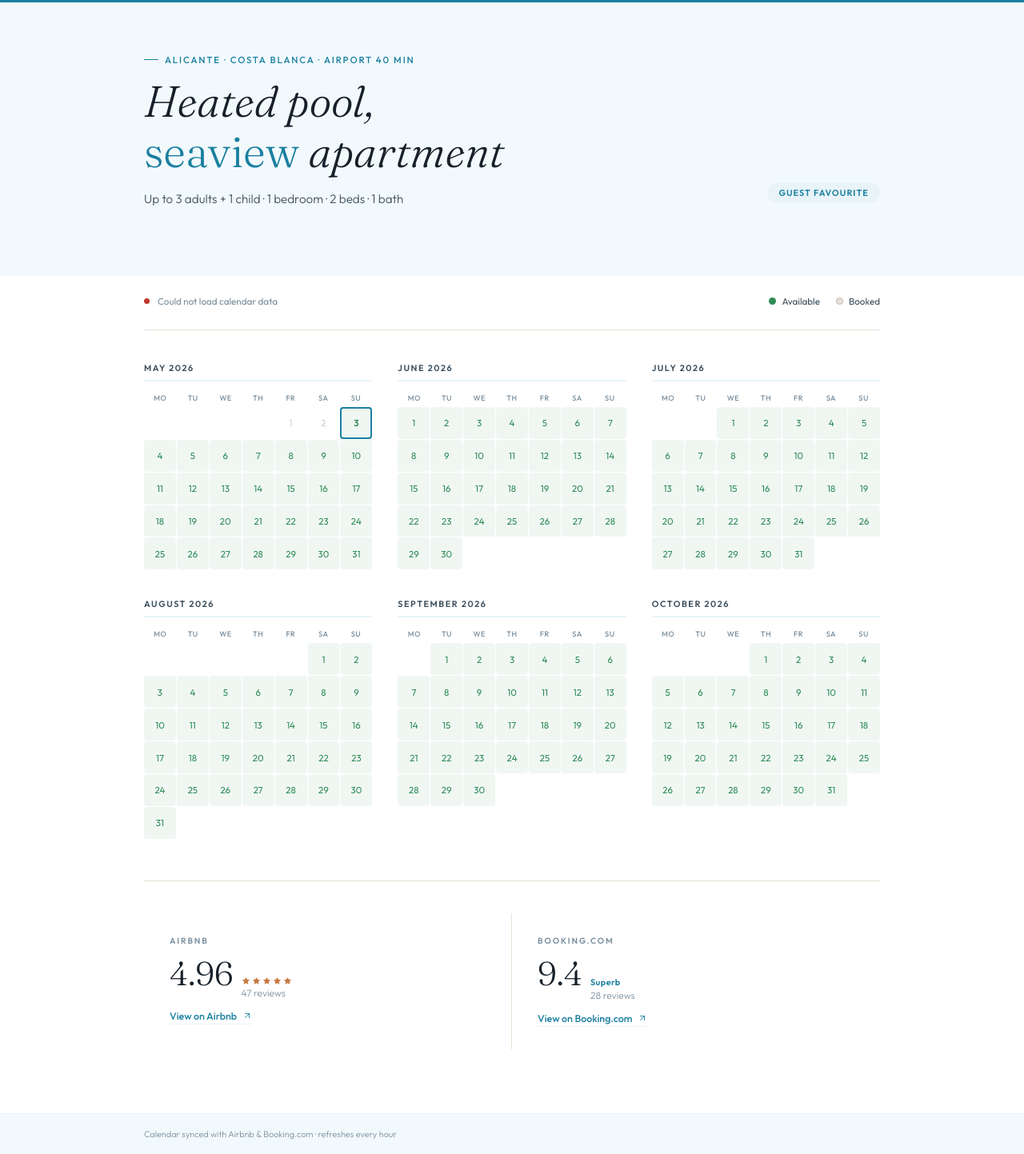
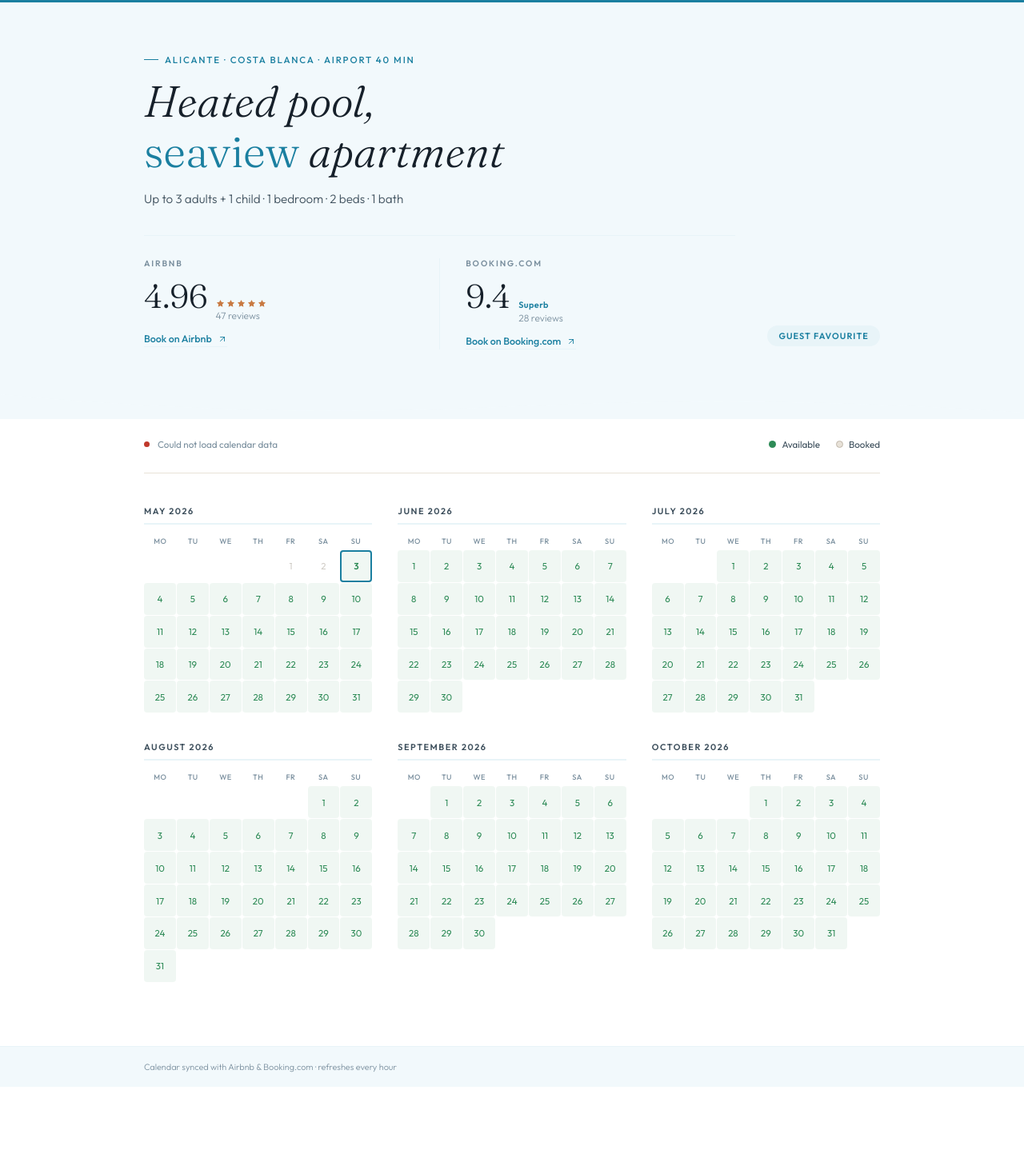
Before and after one commit to IvanZolochevskii/9Xaloc, a plain HTML site: page index.html in a window 1280 px wide. Shown: the part 32-1475 px from the top of the page at 80% size. After the commit the page ends 1391 px from the top, so only its background shows below. Drawn offline with Linux system fonts and the light colour scheme; no server answers.

Commit message:
Update index.html

```diff
--- a/index.html
+++ b/index.html
@@ -276,23 +276,26 @@
       font-weight: 600;
     }
 
-    .book-section {
-      margin-top: 52px;
-      padding-top: 40px;
-      border-top: 1px solid var(--sand);
-      display: grid;
-      grid-template-columns: 1fr 1fr;
+    .book-section-hero {
+      display: flex;
+      gap: 0;
+      margin-top: 36px;
+      border-top: 1px solid var(--sea-light);
+      padding-top: 28px;
     }
 
-    .book-platform {
-      padding: 28px 32px;
+    .book-platform-hero {
+      flex: 1;
       display: flex;
       flex-direction: column;
       gap: 14px;
+      padding-right: 32px;
     }
 
-    .book-platform:first-child {
-      border-right: 1px solid var(--sand);
+    .book-platform-hero + .book-platform-hero {
+      padding-right: 0;
+      padding-left: 32px;
+      border-left: 1px solid var(--sea-light);
     }
 
     .platform-label {
@@ -381,7 +384,8 @@
       .hero-meta { align-items: flex-start; }
       main { padding-left: 20px; padding-right: 20px; }
       .book-section { grid-template-columns: 1fr; }
-      .book-platform:first-child { border-right: none; border-bottom: 1px solid var(--sand); }
+      .book-section-hero { flex-direction: column; }
+      .book-platform-hero + .book-platform-hero { padding-left: 0; padding-top: 24px; border-left: none; border-top: 1px solid var(--sea-light); }
       .footer-inner { padding: 16px 20px; }
     }
   </style>
@@ -402,6 +406,42 @@
       <div class="hero-location">Alicante · Costa Blanca · Airport 40 min</div>
       <h1>Heated pool,<br><span>seaview</span> apartment</h1>
       <p class="hero-sub">Up to 3 adults + 1 child · 1 bedroom · 2 beds · 1 bath</p>
+      <div class="book-section-hero">
+        <div class="book-platform-hero">
+          <span class="platform-label">Airbnb</span>
+          <div class="platform-rating">
+            <span class="rating-score">4.96</span>
+            <div class="rating-detail">
+              <div class="stars">
+                <svg class="star" viewBox="0 0 24 24"><path d="M12 2l3.09 6.26L22 9.27l-5 4.87 1.18 6.88L12 17.77l-6.18 3.25L7 14.14 2 9.27l6.91-1.01L12 2z"/></svg>
+                <svg class="star" viewBox="0 0 24 24"><path d="M12 2l3.09 6.26L22 9.27l-5 4.87 1.18 6.88L12 17.77l-6.18 3.25L7 14.14 2 9.27l6.91-1.01L12 2z"/></svg>
+                <svg class="star" viewBox="0 0 24 24"><path d="M12 2l3.09 6.26L22 9.27l-5 4.87 1.18 6.88L12 17.77l-6.18 3.25L7 14.14 2 9.27l6.91-1.01L12 2z"/></svg>
+                <svg class="star" viewBox="0 0 24 24"><path d="M12 2l3.09 6.26L22 9.27l-5 4.87 1.18 6.88L12 17.77l-6.18 3.25L7 14.14 2 9.27l6.91-1.01L12 2z"/></svg>
+                <svg class="star" viewBox="0 0 24 24"><path d="M12 2l3.09 6.26L22 9.27l-5 4.87 1.18 6.88L12 17.77l-6.18 3.25L7 14.14 2 9.27l6.91-1.01L12 2z"/></svg>
+              </div>
+              <span class="rating-count">47 reviews</span>
+            </div>
+          </div>
+          <a class="book-link" href="https://www.airbnb.es/rooms/989569132185789067" target="_blank" rel="noopener">
+            Book on Airbnb
+            <svg viewBox="0 0 24 24"><path d="M7 17L17 7M17 7H7M17 7v10" stroke-linecap="round" stroke-linejoin="round"/></svg>
+          </a>
+        </div>
+        <div class="book-platform-hero">
+          <span class="platform-label">Booking.com</span>
+          <div class="platform-rating">
+            <span class="rating-score">9.4</span>
+            <div class="rating-detail">
+              <span class="superb-label">Superb</span>
+              <span class="rating-count">28 reviews</span>
+            </div>
+          </div>
+          <a class="book-link" href="https://www.booking.com/Share-exAoB1A" target="_blank" rel="noopener">
+            Book on Booking.com
+            <svg viewBox="0 0 24 24"><path d="M7 17L17 7M17 7H7M17 7v10" stroke-linecap="round" stroke-linejoin="round"/></svg>
+          </a>
+        </div>
+      </div>
     </div>
     <div class="hero-meta">
       <span class="guest-badge">Guest favourite</span>
@@ -429,43 +469,6 @@
 
   <div class="calendars" id="calendars"></div>
 
-  <div class="book-section">
-    <div class="book-platform">
-      <span class="platform-label">Airbnb</span>
-      <div class="platform-rating">
-        <span class="rating-score">4.96</span>
-        <div class="rating-detail">
-          <div class="stars">
-            <svg class="star" viewBox="0 0 24 24"><path d="M12 2l3.09 6.26L22 9.27l-5 4.87 1.18 6.88L12 17.77l-6.18 3.25L7 14.14 2 9.27l6.91-1.01L12 2z"/></svg>
-            <svg class="star" viewBox="0 0 24 24"><path d="M12 2l3.09 6.26L22 9.27l-5 4.87 1.18 6.88L12 17.77l-6.18 3.25L7 14.14 2 9.27l6.91-1.01L12 2z"/></svg>
-            <svg class="star" viewBox="0 0 24 24"><path d="M12 2l3.09 6.26L22 9.27l-5 4.87 1.18 6.88L12 17.77l-6.18 3.25L7 14.14 2 9.27l6.91-1.01L12 2z"/></svg>
-            <svg class="star" viewBox="0 0 24 24"><path d="M12 2l3.09 6.26L22 9.27l-5 4.87 1.18 6.88L12 17.77l-6.18 3.25L7 14.14 2 9.27l6.91-1.01L12 2z"/></svg>
-            <svg class="star" viewBox="0 0 24 24"><path d="M12 2l3.09 6.26L22 9.27l-5 4.87 1.18 6.88L12 17.77l-6.18 3.25L7 14.14 2 9.27l6.91-1.01L12 2z"/></svg>
-          </div>
-          <span class="rating-count">47 reviews</span>
-        </div>
-      </div>
-      <a class="book-link" href="https://www.airbnb.es/rooms/989569132185789067" target="_blank" rel="noopener">
-        View on Airbnb
-        <svg viewBox="0 0 24 24"><path d="M7 17L17 7M17 7H7M17 7v10" stroke-linecap="round" stroke-linejoin="round"/></svg>
-      </a>
-    </div>
-
-    <div class="book-platform">
-      <span class="platform-label">Booking.com</span>
-      <div class="platform-rating">
-        <span class="rating-score">9.4</span>
-        <div class="rating-detail">
-          <span class="superb-label">Superb</span>
-          <span class="rating-count">28 reviews</span>
-        </div>
-      </div>
-      <a class="book-link" href="https://www.booking.com/Share-exAoB1A" target="_blank" rel="noopener">
-        View on Booking.com
-        <svg viewBox="0 0 24 24"><path d="M7 17L17 7M17 7H7M17 7v10" stroke-linecap="round" stroke-linejoin="round"/></svg>
-      </a>
-    </div>
-  </div>
 </main>
 
 <footer>
```
